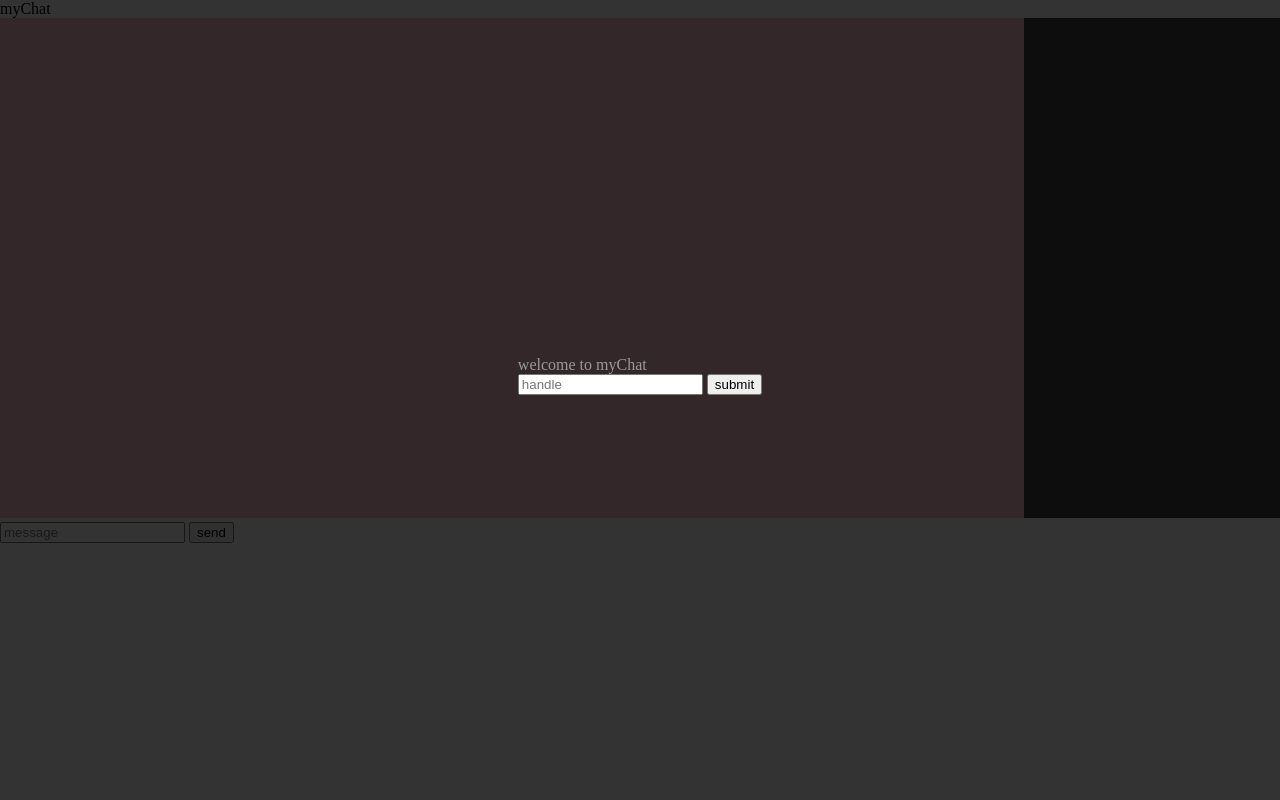
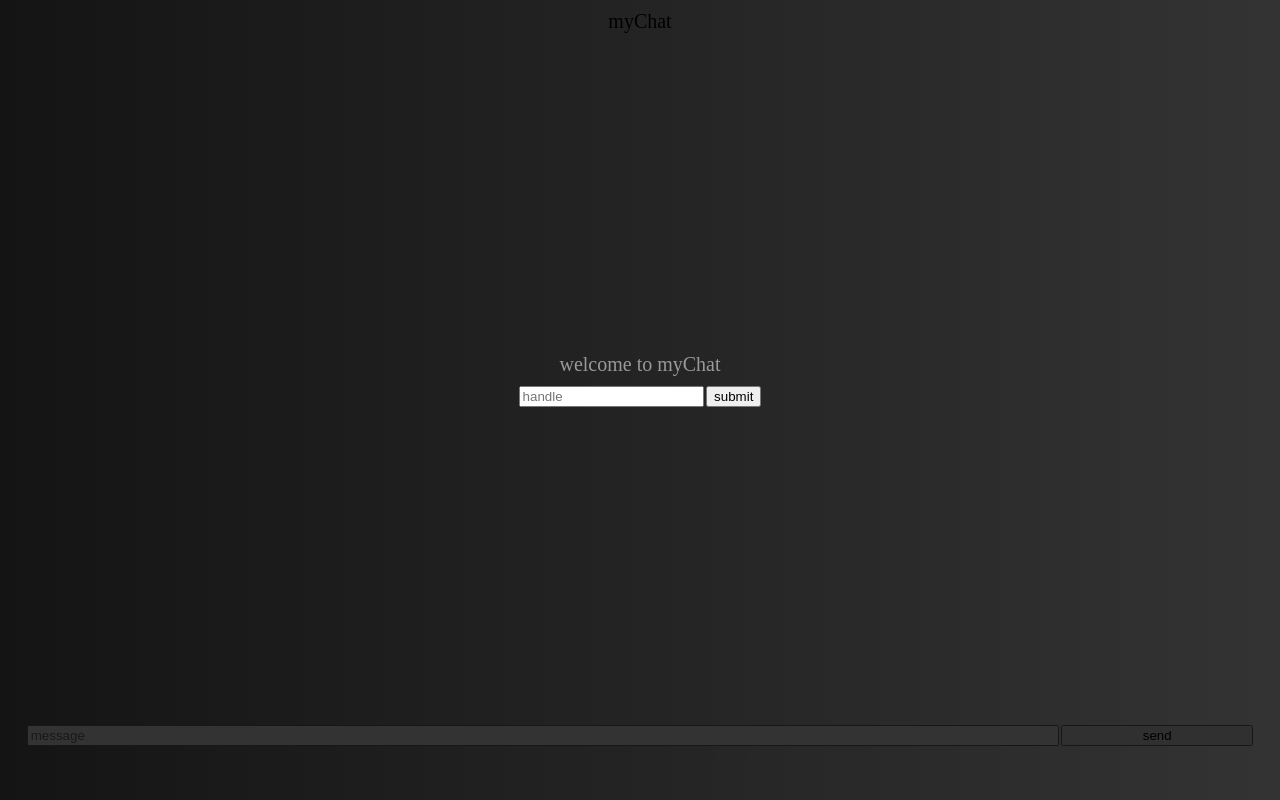
Before and after one commit to moT01/myChat, a website: page public/index.html in a window 1280 px wide. Drawn offline with nearby package versions, Linux system fonts and the light colour scheme; no server answers.

Commit message:
added 'style'

```diff
--- a/public/chat.js
+++ b/public/chat.js
@@ -71,10 +71,9 @@ socket.on('connected', function(id, userName) {
 	output.innerHTML += '<p>' + userName + ' has connected</p>';
 });
 
-socket.on('disconnected', function(userInfo) {
-	//remove(id) from chatters
-	if(userInfo.userName) {
-		output.innerHTML += '<p>' + userInfo.userName + ' has disconnected</p>';
+socket.on('disconnected', function(id, userName) {
+	if(userName) {
+		output.innerHTML += '<p>' + userName + ' has disconnected</p>';
 	}
 });
 
--- a/public/index.html
+++ b/public/index.html
@@ -14,7 +14,7 @@
 	<div class="overlay" id="ol1"></div>
 	<div class="overlay" id="ol2">
 		<div>
-			<div id="title">welcome to myChat</div>
+			<div class="center" id="title">welcome to myChat</div>
 
 			<div id="handle-submit">
 				<input id="handle" type="text" placeholder="handle" />
@@ -24,7 +24,7 @@
 	</div>
 
 	<!------main app------>
-	<div id="myChat">myChat</div>
+	<div class="center" id="myChat">myChat</div>
 
 	<div id="wrap-all">
 		<div class="inline" id="chat-area">
@@ -36,7 +36,7 @@
 
 		<div class="inline" id="chatters"></div>
 
-		<div>
+		<div class="center" id="controls">
 			<input id="message" type="text" placeholder="message" />
 			<button id="sendBtn">send</button>
 		</div>
--- a/public/main.css
+++ b/public/main.css
@@ -1,11 +1,18 @@
 * {
 	margin: 0; }
+
+body {
+	font-size: 10px;
+	background-image: linear-gradient(to right, #666, #fff); }
 
 .inline {
 	display: inline-block; }
 
 .block {
 	display: block; }
+
+.center {
+	text-align: center; }
 
 /******Landing screen******/
 .overlay {
@@ -33,6 +40,8 @@
 	width: 100%; }
 
 #title {
+	font-size: 20px;
+	margin: 10px 0;
 	color: #999; }
 
 #handle-submit {
@@ -41,23 +50,44 @@
 
 
 
+/******logo******/
+#myChat {
+	font-size: 20px;
+	margin: 10px; }
+/*^^^^^logo^^^^^*/
+
+
 
 /******Chat screen******/
 #wrap-all {}
 
 #output {
-	display: inline-block;
-	background-color: #999; }
+	margin-left: 10px;
+	color: #fff; }
 
 #chat-area {
 	float: left;
-	background-color: pink;
 	width: 80%;
-	min-height: 500px; }
+	min-height: 85vh; }
 
 #chatters {
-	width: 20%;
-	min-height: 500px;
-	background-color: #444; }
+	text-align: right;
+	color: #666;
+	width: 15%;
+	min-height: 85vh; }
 
-/*^^^^^Chat screen^^^^^*/
+.chatter {}
+/*^^^^^chat screen^^^^^*/
+
+
+
+/******chat controls******/
+#controls {
+	margin-bottom: 10px; }
+
+#message {
+width: 80%; }
+
+#sendBtn {
+width: 15% }
+/*^^^^^chat controls^^^^^*/
```
